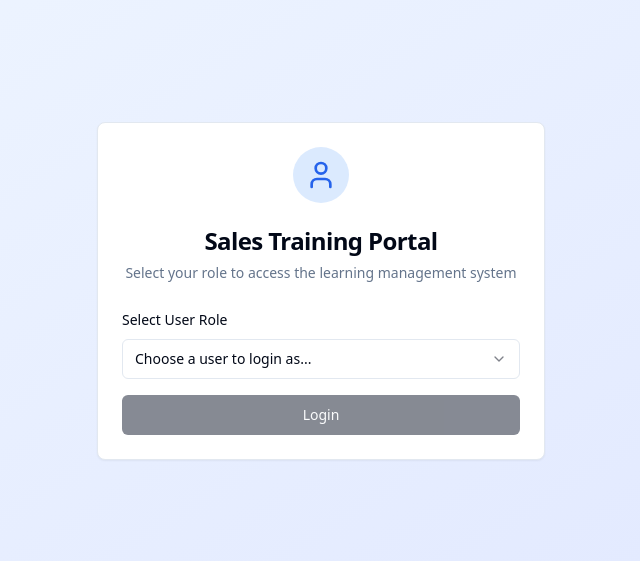
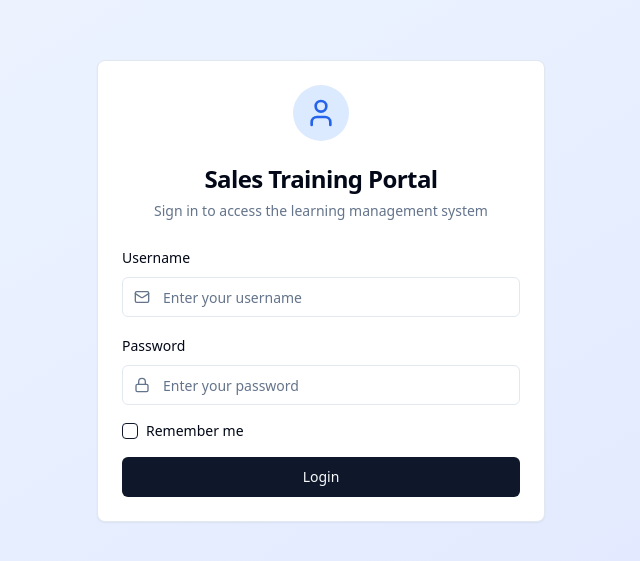
Before and after one commit to venky-neela205/seller-ascend-platform-13, a React (Vite) app: page / in a window 1280 px wide. Shown: the part 109-670 px from the top of the page, without its empty margins (319-959 px from the left). Built offline with nearby package versions, Linux system fonts and the light colour scheme.

Commit message:
feat: Add login page and role selection
Adds a login page with username, password, remember me, and login button. Upon successful login, a roles popup appears for role selection.

```diff
--- a/src/components/LoginForm.tsx
+++ b/src/components/LoginForm.tsx
@@ -2,24 +2,49 @@
 import { useState } from "react";
 import { Button } from "@/components/ui/button";
 import { Card, CardContent, CardDescription, CardHeader, CardTitle } from "@/components/ui/card";
-import { Select, SelectContent, SelectItem, SelectTrigger, SelectValue } from "@/components/ui/select";
+import { Input } from "@/components/ui/input";
+import { Label } from "@/components/ui/label";
+import { Checkbox } from "@/components/ui/checkbox";
 import { useUser } from "@/contexts/UserContext";
-import { User } from "lucide-react";
+import { User, Lock, Mail } from "lucide-react";
+import { RoleSelectionModal } from "@/components/RoleSelectionModal";
 
 interface LoginFormProps {
   onLogin: () => void;
 }
 
 export const LoginForm = ({ onLogin }: LoginFormProps) => {
-  const [selectedUserId, setSelectedUserId] = useState<string>("");
-  const { users, setCurrentUser } = useUser();
+  const [username, setUsername] = useState("");
+  const [password, setPassword] = useState("");
+  const [rememberMe, setRememberMe] = useState(false);
+  const [showRoleSelection, setShowRoleSelection] = useState(false);
+  const [loginError, setLoginError] = useState("");
+  const { setCurrentUser } = useUser();
 
-  const handleLogin = () => {
-    const user = users.find(u => u.id === selectedUserId);
-    if (user) {
-      setCurrentUser(user);
-      onLogin();
+  const handleLogin = (e: React.FormEvent) => {
+    e.preventDefault();
+    setLoginError("");
+
+    // Simple validation
+    if (!username || !password) {
+      setLoginError("Please enter both username and password");
+      return;
     }
+
+    // For demo purposes, accept any username/password
+    // In a real app, you'd validate against a backend
+    if (username.length > 0 && password.length > 0) {
+      console.log("Login attempt:", { username, rememberMe });
+      setShowRoleSelection(true);
+    } else {
+      setLoginError("Invalid credentials");
+    }
+  };
+
+  const handleRoleSelected = (user: any) => {
+    setCurrentUser(user);
+    setShowRoleSelection(false);
+    onLogin();
   };
 
   return (
@@ -33,34 +58,70 @@ export const LoginForm = ({ onLogin }: LoginFormProps) => {
           </div>
           <CardTitle className="text-2xl">Sales Training Portal</CardTitle>
           <CardDescription>
-            Select your role to access the learning management system
+            Sign in to access the learning management system
           </CardDescription>
         </CardHeader>
-        <CardContent className="space-y-4">
-          <div className="space-y-2">
-            <label className="text-sm font-medium">Select User Role</label>
-            <Select value={selectedUserId} onValueChange={setSelectedUserId}>
-              <SelectTrigger>
-                <SelectValue placeholder="Choose a user to login as..." />
-              </SelectTrigger>
-              <SelectContent>
-                {users.map((user) => (
-                  <SelectItem key={user.id} value={user.id}>
-                    {user.name} - {user.role}
-                  </SelectItem>
-                ))}
-              </SelectContent>
-            </Select>
-          </div>
-          <Button
-            onClick={handleLogin}
-            disabled={!selectedUserId}
-            className="w-full"
-          >
-            Login
-          </Button>
+        <CardContent>
+          <form onSubmit={handleLogin} className="space-y-4">
+            <div className="space-y-2">
+              <Label htmlFor="username">Username</Label>
+              <div className="relative">
+                <Mail className="absolute left-3 top-3 h-4 w-4 text-muted-foreground" />
+                <Input
+                  id="username"
+                  type="text"
+                  placeholder="Enter your username"
+                  value={username}
+                  onChange={(e) => setUsername(e.target.value)}
+                  className="pl-10"
+                />
+              </div>
+            </div>
+
+            <div className="space-y-2">
+              <Label htmlFor="password">Password</Label>
+              <div className="relative">
+                <Lock className="absolute left-3 top-3 h-4 w-4 text-muted-foreground" />
+                <Input
+                  id="password"
+                  type="password"
+                  placeholder="Enter your password"
+                  value={password}
+                  onChange={(e) => setPassword(e.target.value)}
+                  className="pl-10"
+                />
+              </div>
+            </div>
+
+            <div className="flex items-center space-x-2">
+              <Checkbox
+                id="remember"
+                checked={rememberMe}
+                onCheckedChange={(checked) => setRememberMe(checked as boolean)}
+              />
+              <Label htmlFor="remember" className="text-sm">
+                Remember me
+              </Label>
+            </div>
+
+            {loginError && (
+              <div className="text-sm text-red-600 text-center">
+                {loginError}
+              </div>
+            )}
+
+            <Button type="submit" className="w-full">
+              Login
+            </Button>
+          </form>
         </CardContent>
       </Card>
+
+      <RoleSelectionModal
+        isOpen={showRoleSelection}
+        onClose={() => setShowRoleSelection(false)}
+        onRoleSelected={handleRoleSelected}
+      />
     </div>
   );
 };
--- /dev/null
+++ b/src/components/RoleSelectionModal.tsx
@@ -0,0 +1,114 @@
+
+import { useState } from "react";
+import { Dialog, DialogContent, DialogDescription, DialogHeader, DialogTitle } from "@/components/ui/dialog";
+import { Button } from "@/components/ui/button";
+import { Card, CardContent, CardDescription, CardHeader, CardTitle } from "@/components/ui/card";
+import { useUser } from "@/contexts/UserContext";
+import { User, Users, Award, BarChart3 } from "lucide-react";
+
+interface RoleSelectionModalProps {
+  isOpen: boolean;
+  onClose: () => void;
+  onRoleSelected: (user: any) => void;
+}
+
+export const RoleSelectionModal = ({ isOpen, onClose, onRoleSelected }: RoleSelectionModalProps) => {
+  const { users } = useUser();
+  const [selectedUser, setSelectedUser] = useState<string>("");
+
+  const handleRoleSelect = () => {
+    const user = users.find(u => u.id === selectedUser);
+    if (user) {
+      onRoleSelected(user);
+    }
+  };
+
+  const getRoleIcon = (role: string) => {
+    switch (role) {
+      case "sys-admin":
+        return <BarChart3 className="h-6 w-6" />;
+      case "supervisor":
+        return <Award className="h-6 w-6" />;
+      case "seller":
+        return <User className="h-6 w-6" />;
+      case "distributor":
+        return <Users className="h-6 w-6" />;
+      default:
+        return <User className="h-6 w-6" />;
+    }
+  };
+
+  const getRoleColor = (role: string) => {
+    switch (role) {
+      case "sys-admin":
+        return "border-red-200 hover:border-red-300 hover:bg-red-50";
+      case "supervisor":
+        return "border-purple-200 hover:border-purple-300 hover:bg-purple-50";
+      case "seller":
+        return "border-blue-200 hover:border-blue-300 hover:bg-blue-50";
+      case "distributor":
+        return "border-green-200 hover:border-green-300 hover:bg-green-50";
+      default:
+        return "border-gray-200 hover:border-gray-300 hover:bg-gray-50";
+    }
+  };
+
+  return (
+    <Dialog open={isOpen} onOpenChange={onClose}>
+      <DialogContent className="sm:max-w-md">
+        <DialogHeader>
+          <DialogTitle>Select Your Role</DialogTitle>
+          <DialogDescription>
+            Choose your role to access the appropriate dashboard and features.
+          </DialogDescription>
+        </DialogHeader>
+
+        <div className="space-y-3">
+          {users.map((user) => (
+            <Card
+              key={user.id}
+              className={`cursor-pointer transition-all duration-200 ${getRoleColor(user.role)} ${
+                selectedUser === user.id ? "ring-2 ring-blue-500 bg-blue-50" : ""
+              }`}
+              onClick={() => setSelectedUser(user.id)}
+            >
+              <CardHeader className="pb-2">
+                <div className="flex items-center space-x-3">
+                  <div className="p-2 bg-white rounded-full shadow-sm">
+                    {getRoleIcon(user.role)}
+                  </div>
+                  <div className="flex-1">
+                    <CardTitle className="text-sm">{user.name}</CardTitle>
+                    <CardDescription className="text-xs capitalize">
+                      {user.role.replace("-", " ")}
+                    </CardDescription>
+                  </div>
+                </div>
+              </CardHeader>
+              {user.role === "seller" && (
+                <CardContent className="pt-0">
+                  <div className="text-xs text-muted-foreground">
+                    {user.belt && <span className="capitalize">{user.belt} Belt</span>}
+                    {user.points !== undefined && <span> • {user.points} Points</span>}
+                  </div>
+                </CardContent>
+              )}
+            </Card>
+          ))}
+        </div>
+
+        <div className="flex justify-end space-x-2 pt-4">
+          <Button variant="outline" onClick={onClose}>
+            Cancel
+          </Button>
+          <Button
+            onClick={handleRoleSelect}
+            disabled={!selectedUser}
+          >
+            Continue as Selected Role
+          </Button>
+        </div>
+      </DialogContent>
+    </Dialog>
+  );
+};
```
